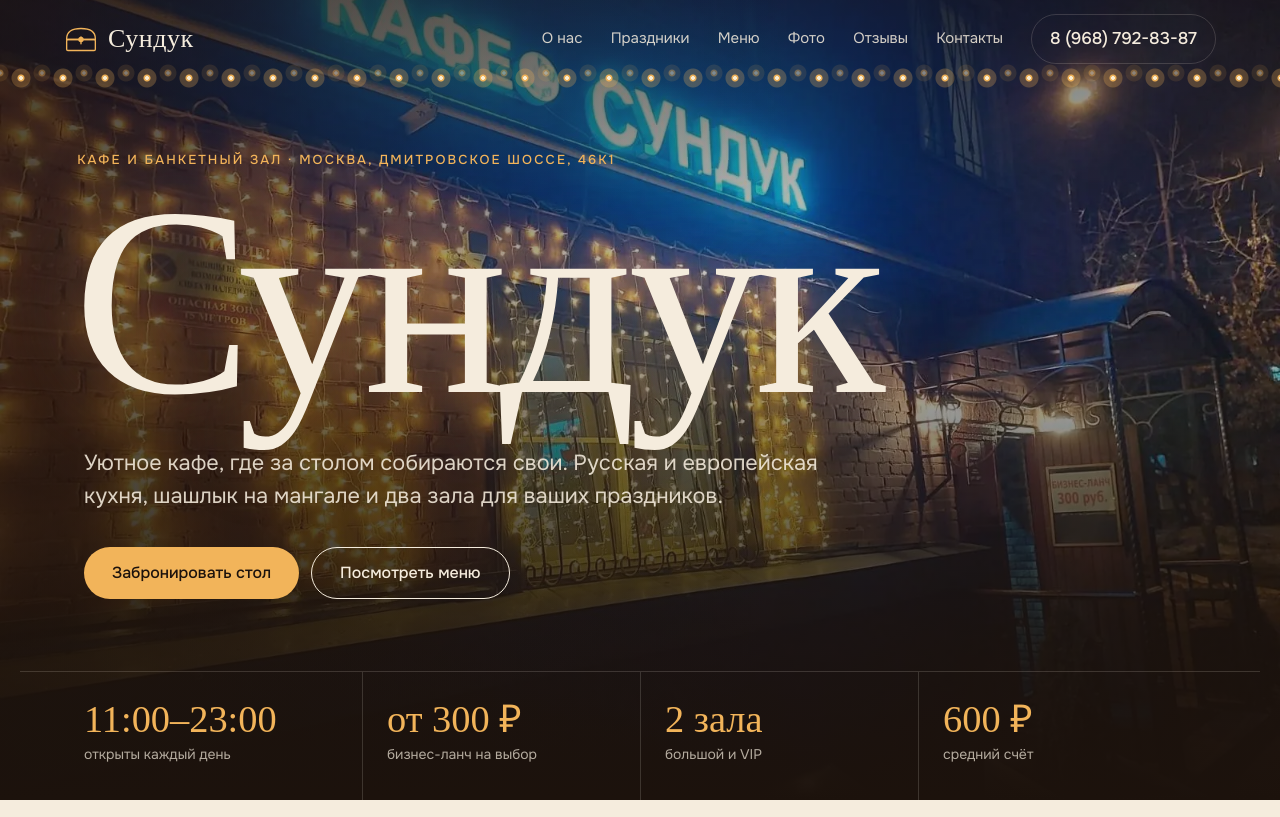
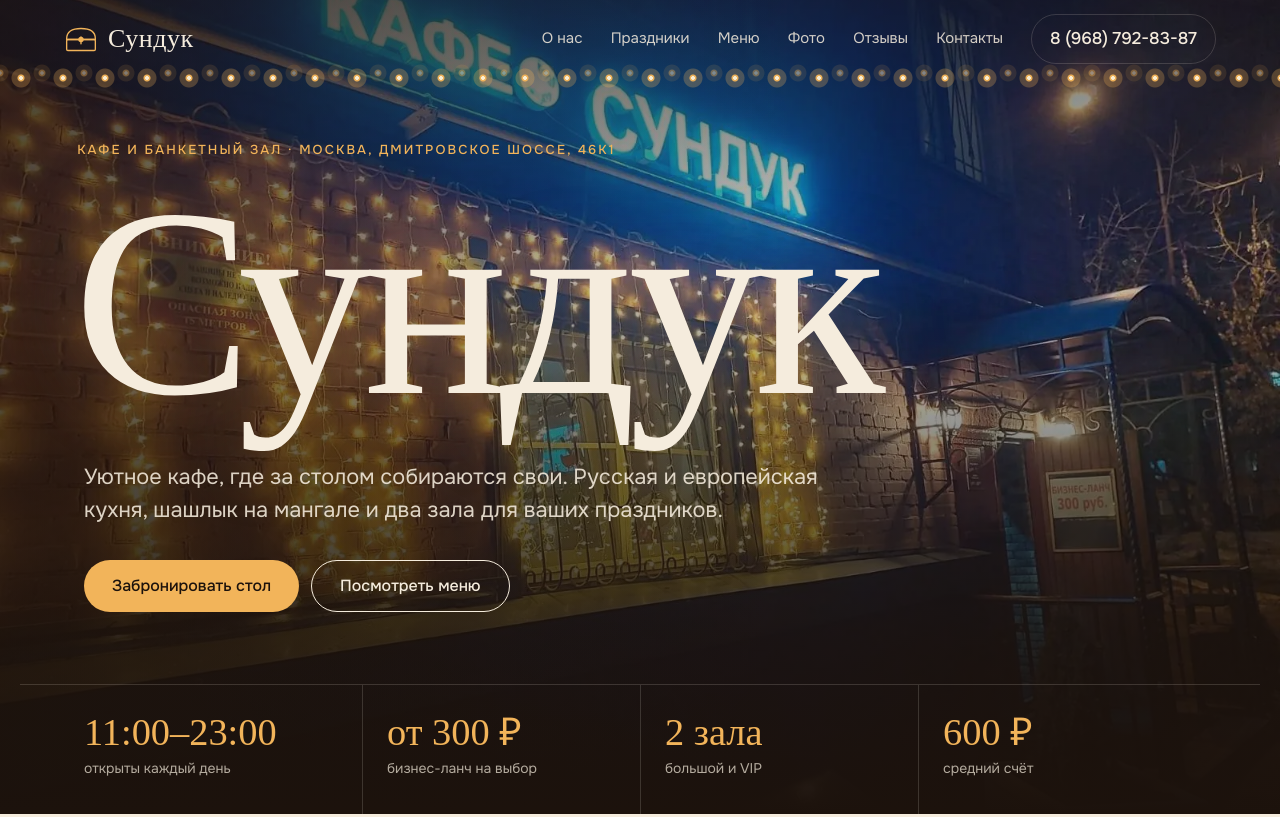
Before and after one commit to sinyio/sunduk, a plain HTML site: page index.html in a window 1280 px wide. Shown: the top 817 px of the page. Drawn offline with Linux system fonts and the light colour scheme; a web font is replaced by a local one.

Commit message:
Отступ под заголовком: хвостики «у» больше не касаются текста
Co-Authored-By: Claude Opus 5.5 <noreply@anthropic.com>

```diff
--- a/css/style.css
+++ b/css/style.css
@@ -118,8 +118,8 @@ p { text-wrap: pretty; }
 .hero-body { padding-top: 140px; padding-bottom: clamp(36px, 6vw, 72px); }
 .hero .eyebrow { color: var(--glow); }
 h1 {
-  font-size: clamp(88px, 21vw, 300px); line-height: .82; letter-spacing: -.03em;
-  margin: 0 0 clamp(20px, 3vw, 36px) -.04em;
+  font-size: clamp(88px, 21vw, 300px); line-height: .9; letter-spacing: -.03em;
+  margin: 0 0 max(.14em, 24px) -.04em;
   text-shadow: 0 0 80px rgba(242, 180, 90, .35);
 }
 h1 .eyebrow { display: block; margin: 0 0 22px .3em; font-family: var(--body); line-height: 1.5; text-shadow: none; }
```
